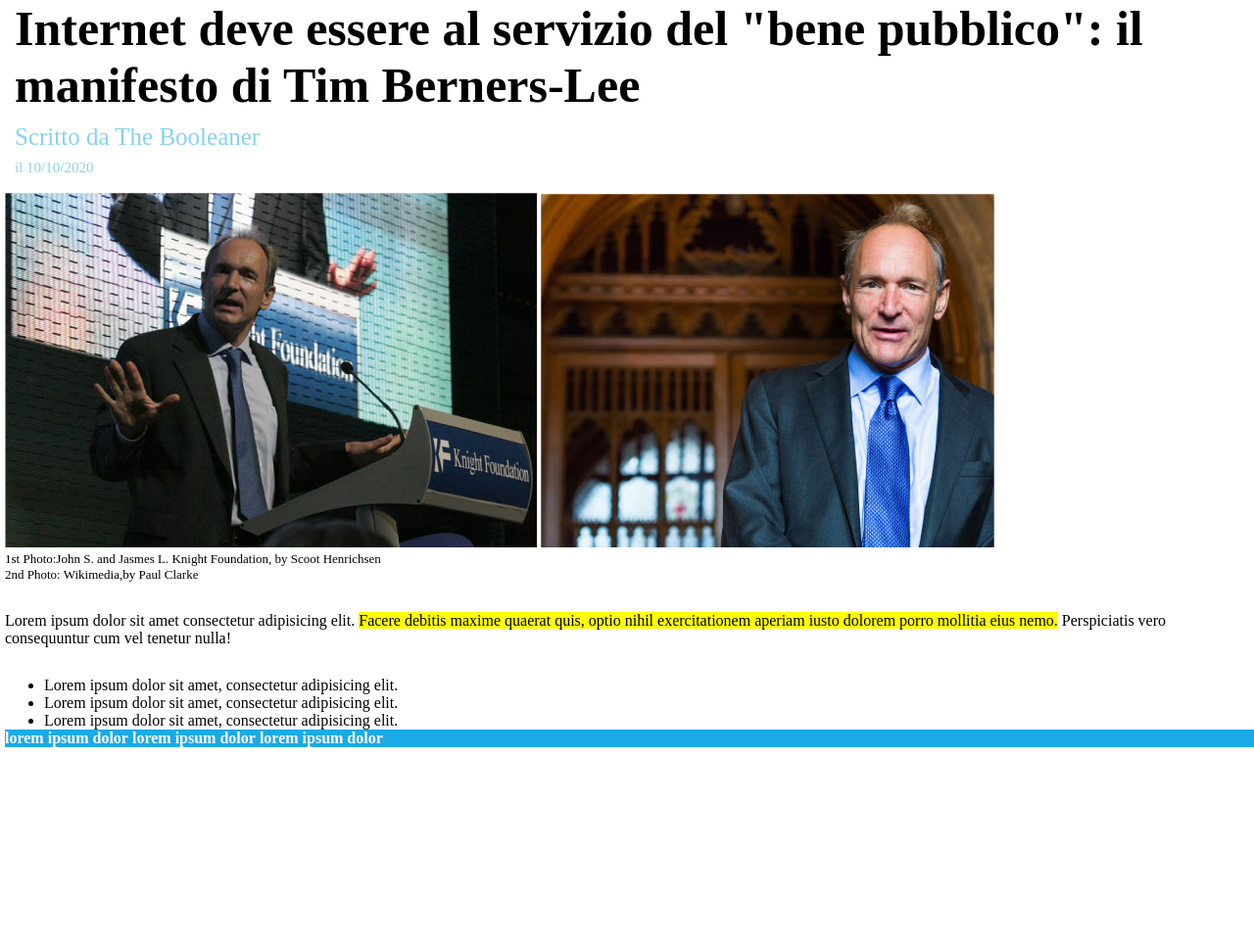
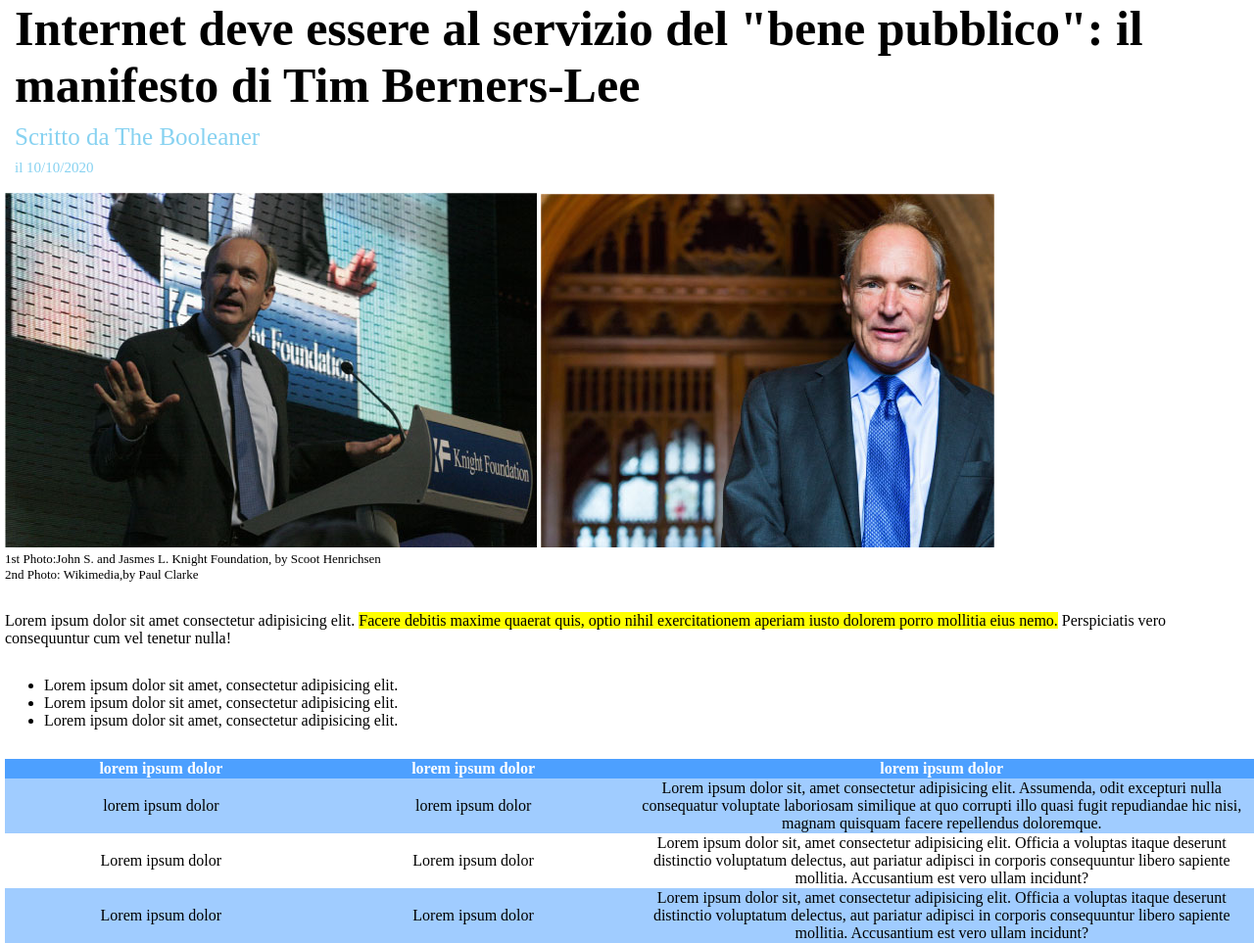
Before and after one commit to Knil88/-html-css-booleaner, a plain HTML site: page index.html in a window 1280 px wide. Shown: the part 110-1073 px from the top of the page at 98% size. Before the commit the page ends 873 px from the top, so only its background shows below. Drawn offline with Linux system fonts and the light colour scheme.

Commit message:
completamento tabella

```diff
--- a/css/style.css
+++ b/css/style.css
@@ -49,15 +49,21 @@ section h1 , #dati-scrittore{
 section #articolo , ul {
     padding-top: 30px;
 }
- .row {
-    display: inline-block;
+table{
+    border-spacing: 0px;
+    margin-top: 30px;
 }
-.blue{
-    font-weight: bold;
+thead {
+    border: 0px;
+    background-color: #4da1ff;
     color: white;
 }
-
-
-.thead{
-    background-color: #1aaae6;
+tr:nth-child(odd){
+    background-color: #4da0ff88;
 }
+td:last-child{
+    width: 50%;
+}
+td{
+    text-align: center;
+}
--- a/index.html
+++ b/index.html
@@ -41,16 +41,32 @@
         </section>
 
         <!-- Tabella -->
-        <section class="thead">
-            <div class="row blue">
-                lorem ipsum dolor
-            </div>
-            <div class="row blue">
-                lorem ipsum dolor
-            </div>
-            <div class="row blue">
-                lorem ipsum dolor
-            </div>
+        <section>
+          <table>
+            <thead >
+               <tr>
+                <th>lorem ipsum dolor</th>
+                <th>lorem ipsum dolor</th>
+                <th>lorem ipsum dolor</th>
+               </tr>
+            </thead>
+            <tbody>
+                <td>lorem ipsum dolor</td>
+                <td>lorem ipsum dolor</td>
+                <td>Lorem ipsum dolor sit, amet consectetur adipisicing elit. Assumenda, odit excepturi nulla consequatur voluptate laboriosam similique at quo corrupti illo quasi fugit repudiandae hic nisi, magnam quisquam facere repellendus doloremque.</td>
+                <tr>
+                    <td>Lorem ipsum dolor</td>
+                    <td>Lorem ipsum dolor</td>
+                    <td>Lorem ipsum dolor sit, amet consectetur adipisicing elit. Officia a voluptas itaque deserunt distinctio voluptatum delectus, aut pariatur adipisci in corporis consequuntur libero sapiente mollitia. Accusantium est vero ullam incidunt?</td>
+                </tr>
+                <tr>
+                    <td>Lorem ipsum dolor</td>
+                    <td>Lorem ipsum dolor</td>
+                    <td>Lorem ipsum dolor sit, amet consectetur adipisicing elit. Officia a voluptas itaque deserunt distinctio voluptatum delectus, aut pariatur adipisci in corporis consequuntur libero sapiente mollitia. Accusantium est vero ullam incidunt?</td>
+                </tr>
+            </tbody>
+          </table>
+
         </section>
     </main>
     <!-- Footer -->
```
